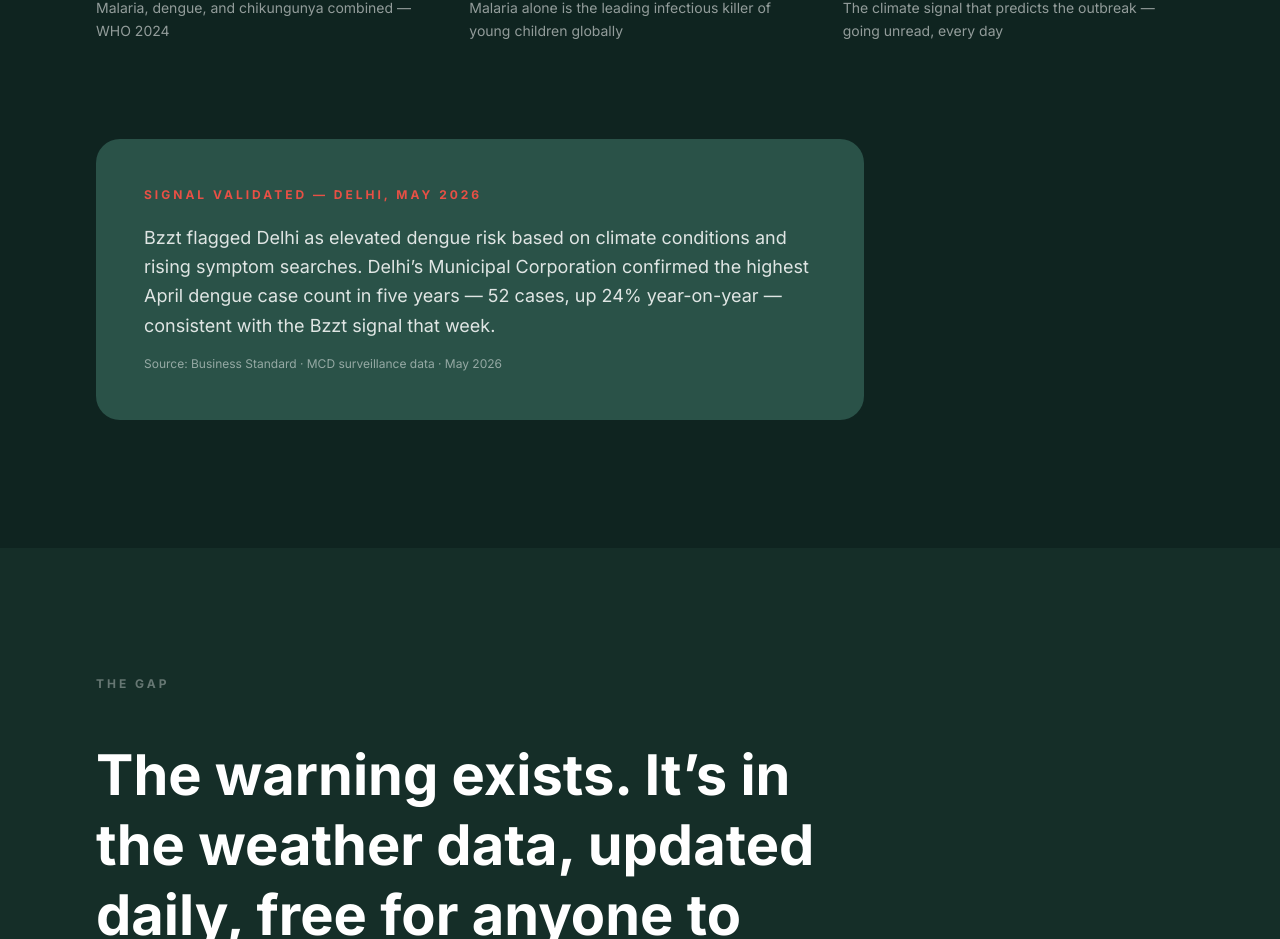
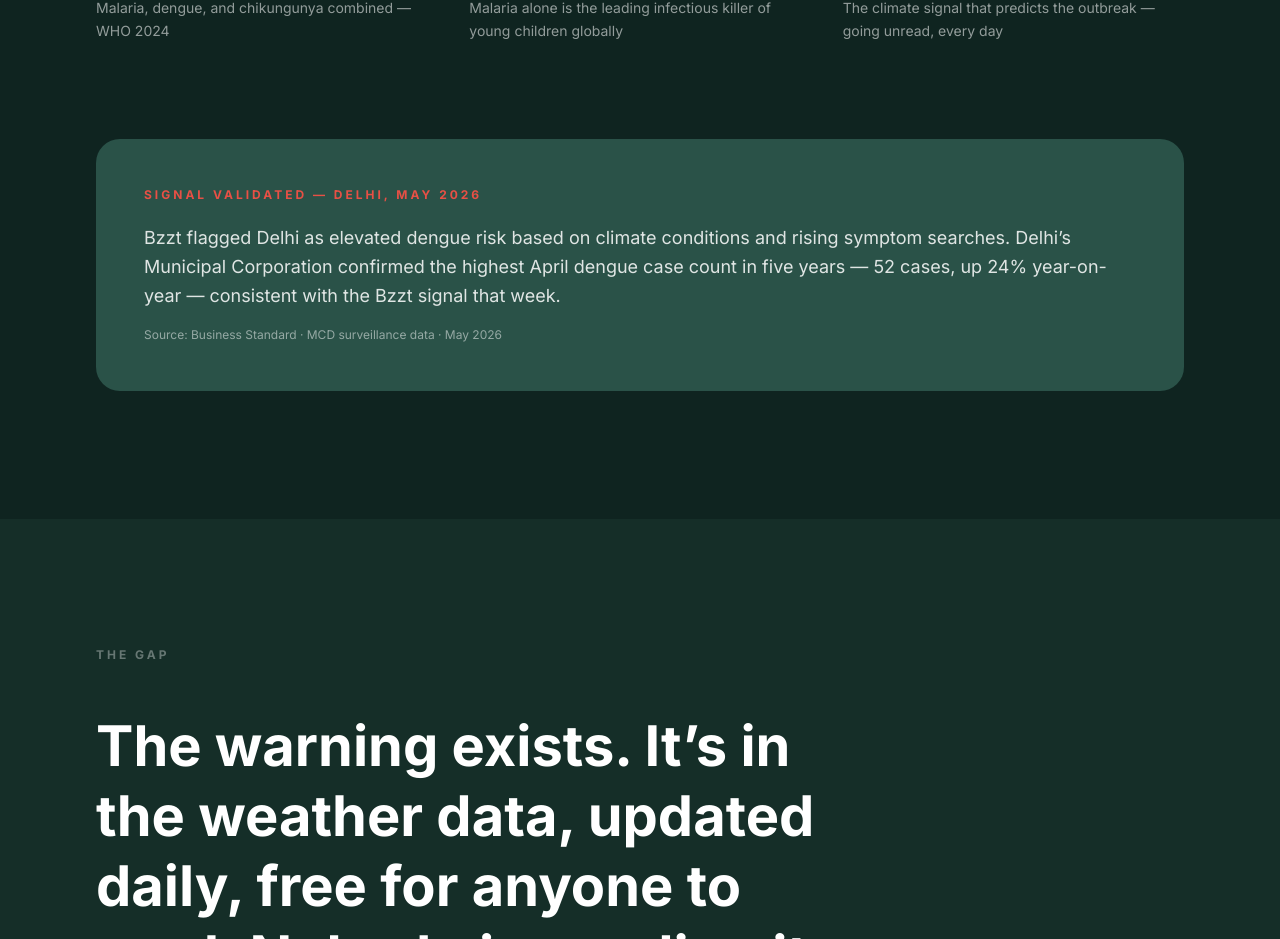
Before and after one commit to divyanka-kapoor/bzzt, a Next.js app: page / in a window 1280 px wide. Shown: the part 1311-2250 px from the top of the page. Built offline with nearby package versions, Linux system fonts and the light colour scheme.

Commit message:
Fix Delhi card width to full

```diff
--- a/app/page.tsx
+++ b/app/page.tsx
@@ -96,7 +96,7 @@ export default function Home() {
             ))}
           </div>
           <ScrollReveal delay={300}>
-            <div className="rounded-3xl p-10 md:p-12 max-w-3xl" style={{ background: '#2a5248' }}>
+            <div className="rounded-3xl p-10 md:p-12 w-full" style={{ background: '#2a5248' }}>
               <p className="text-xs font-bold uppercase tracking-[0.25em] mb-5" style={{ color: '#e85045' }}>
                 Signal validated — Delhi, May 2026
               </p>
```
